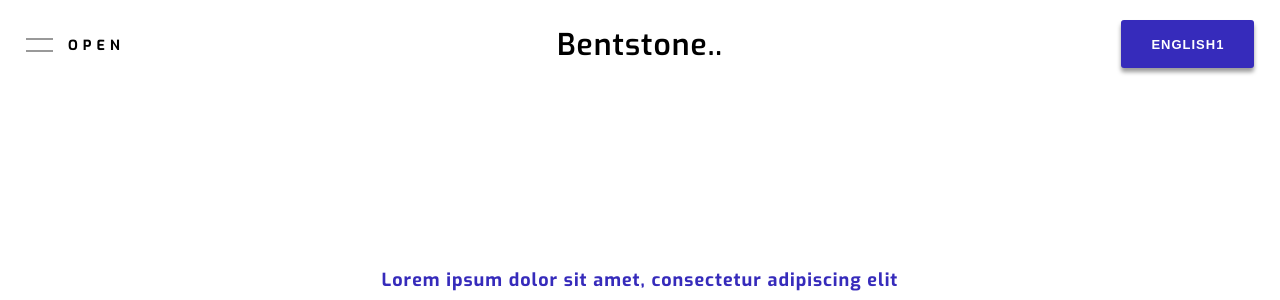
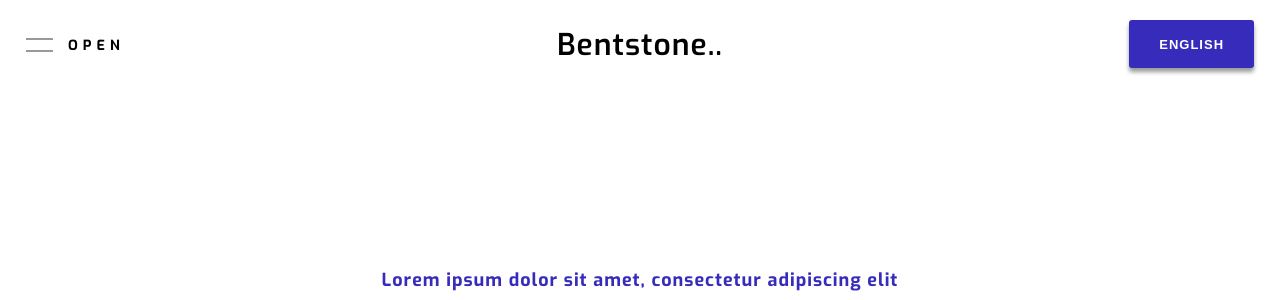
Before and after one commit to MarvEltun/bentstone.org, a Django app: page /en/ in a window 1280 px wide. Shown: the top 300 px of the page. Run offline with Django 3.2, Linux system fonts and the light colour scheme; data comes from the database, SQL or seed files in the repository; some libraries are stand-ins or nearby versions.

Commit message:
updaeted main.html

```diff
--- a/Main/templates/main/main.html
+++ b/Main/templates/main/main.html
@@ -34,9 +34,9 @@
 			<div class="title">Bentstone..</div>
 			<div class="lang-container">
 				{% if lang == "EN" %}
-					<button id="lang-btn" class="ArkButton">English1</button>
+					<button id="lang-btn" class="ArkButton">English</button>
 					<a href="{% url 'home-az' %}" class="a-lang">
-						<button id="lang-az" class="ArkButton hide-lang">Az</button>
+						<button id="lang-az" class="ArkButton hide-lang">Aze</button>
 					</a>
 					<a href="{% url 'home-ru' %}" class="a-lang">
 						<button id="lang-ru" class="ArkButton hide-lang">Russian</button>
```
